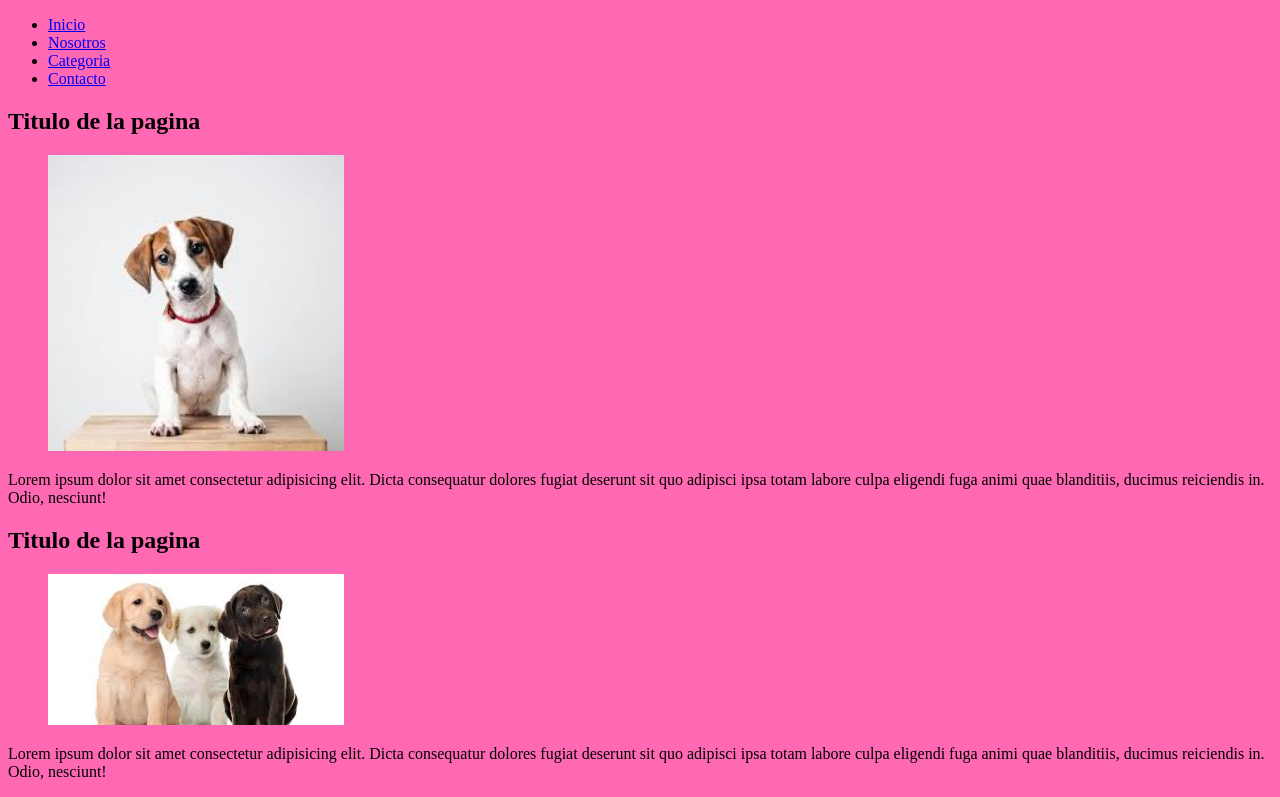
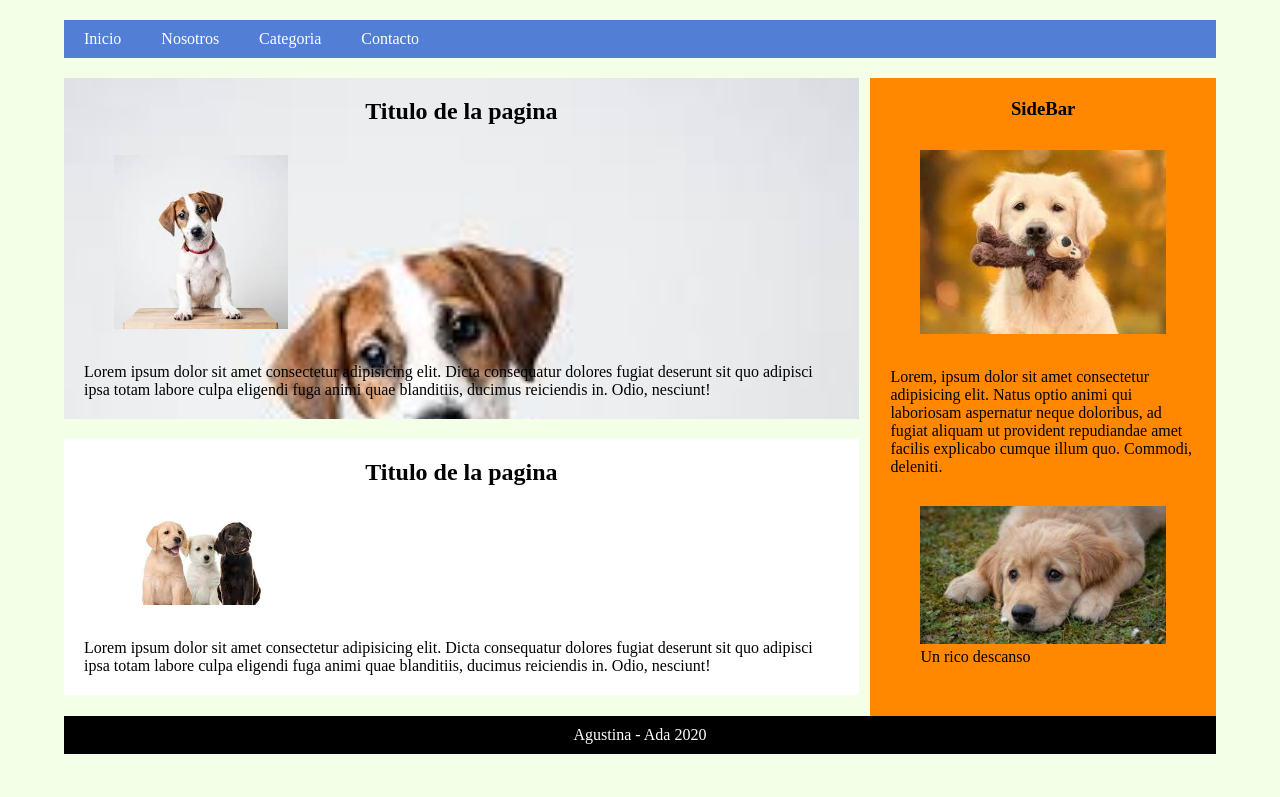
Before and after one commit to agustinasc/Layout, a plain HTML site: page index.html in a window 1280 px wide. Shown: the top 797 px of the page. Drawn offline with Linux system fonts and the light colour scheme.

Commit message:
Subiendo los estilos terminados

```diff
--- a/css/style.css
+++ b/css/style.css
@@ -1,3 +1,68 @@
 * {
-    background-color: hotpink;
+    margin: 0%;
+    padding: 0%;
 }
+body {
+    background-color: rgba(244, 255, 230, 0.945);
+}
+header, main, footer {
+    width: 90%;
+    margin: 20px auto;
+}
+header nav {
+    background-color: #527fd5;
+    overflow: hidden;
+
+}
+header nav ul {
+    list-style: none;
+}
+header nav ul li {
+    float: left;
+}
+header nav ul li a{
+    padding: 10px 20px;
+    display: block;
+    color: white;
+    text-decoration: none;
+}
+header nav ul li a:hover{
+    background-color: rgb(165, 224, 231);
+}
+section {
+    width: 69%;
+    float: left;
+    margin-right: 1%;
+}
+aside {
+    width: 30%;
+    background-color: #ff8800;
+    float: left;
+    padding: 20px;
+    box-sizing: border-box;
+}
+aside h3 {
+    text-align: center;
+}
+article {
+    padding: 20px;
+    background-color: #fff;
+    margin-bottom: 20px;
+}
+footer {
+    background-color: black;
+    color: #fff;
+    clear: both;
+    padding: 10px 0;
+    text-align: center;
+}
+figure {
+    padding: 30px;
+}
+h2 {
+    text-align: center;
+}
+.fondo1 {
+    background-image: url('../img/perro1.jpg');
+    background-size: cover;
+}
--- a/img/index.html
+++ b/index.html
@@ -2,9 +2,9 @@
 <html lang="en">
 <head>
     <meta charset="UTF-8">
-    <link rel="shortcut icon" href="./favicon.jpg" type="image/x-icon">
+    <link rel="shortcut icon" href="./img/favicon.jpg" type="image/x-icon">
     <meta name="viewport" content="width=device-width, initial-scale=1.0">
-    <link rel="stylesheet" href="../css/style.css">
+    <link rel="stylesheet" href="./css/style.css">
     <title>Layout</title>
 </head>
 <body>
@@ -21,17 +21,17 @@
 
     <main>
         <section>
-            <article>
+            <article class="fondo1">
                 <h2>Titulo de la pagina</h2>
                 <figure>
-                    <img src="./perro1.jpg" alt="perrito1" width="25%">
+                    <img src="./img/perro1.jpg" alt="perrito1" width="25%">
                 </figure>
                 <p>Lorem ipsum dolor sit amet consectetur adipisicing elit. Dicta consequatur dolores fugiat deserunt sit quo adipisci ipsa totam labore culpa eligendi fuga animi quae blanditiis, ducimus reiciendis in. Odio, nesciunt!</p>
             </article>
             <article>
                 <h2>Titulo de la pagina</h2>
                 <figure>
-                    <img src="./perro2.jpg" alt="perrito2" width="25%">
+                    <img src="./img/perro2.jpg" alt="perrito2" width="25%">
                 </figure>
                 <p>Lorem ipsum dolor sit amet consectetur adipisicing elit. Dicta consequatur dolores fugiat deserunt sit quo adipisci ipsa totam labore culpa eligendi fuga animi quae blanditiis, ducimus reiciendis in. Odio, nesciunt!</p>
             </article>
@@ -39,9 +39,13 @@
         <aside>
             <h3>SideBar</h3>
             <figure>
-                <img src="./perro3.jpg" alt="perrito3">
+                <img src="./img/perro3.jpg" alt="perrito3" width="100%">
             </figure>
             <p>Lorem, ipsum dolor sit amet consectetur adipisicing elit. Natus optio animi qui laboriosam aspernatur neque doloribus, ad fugiat aliquam ut provident repudiandae amet facilis explicabo cumque illum quo. Commodi, deleniti.</p>
+            <figure>
+                <img src="./img/perro4.jpg" alt="perrito4" width="100%">
+                <figcaption>Un rico descanso</figcaption>
+            </figure>
         </aside>
     </main>
     <footer>
```
